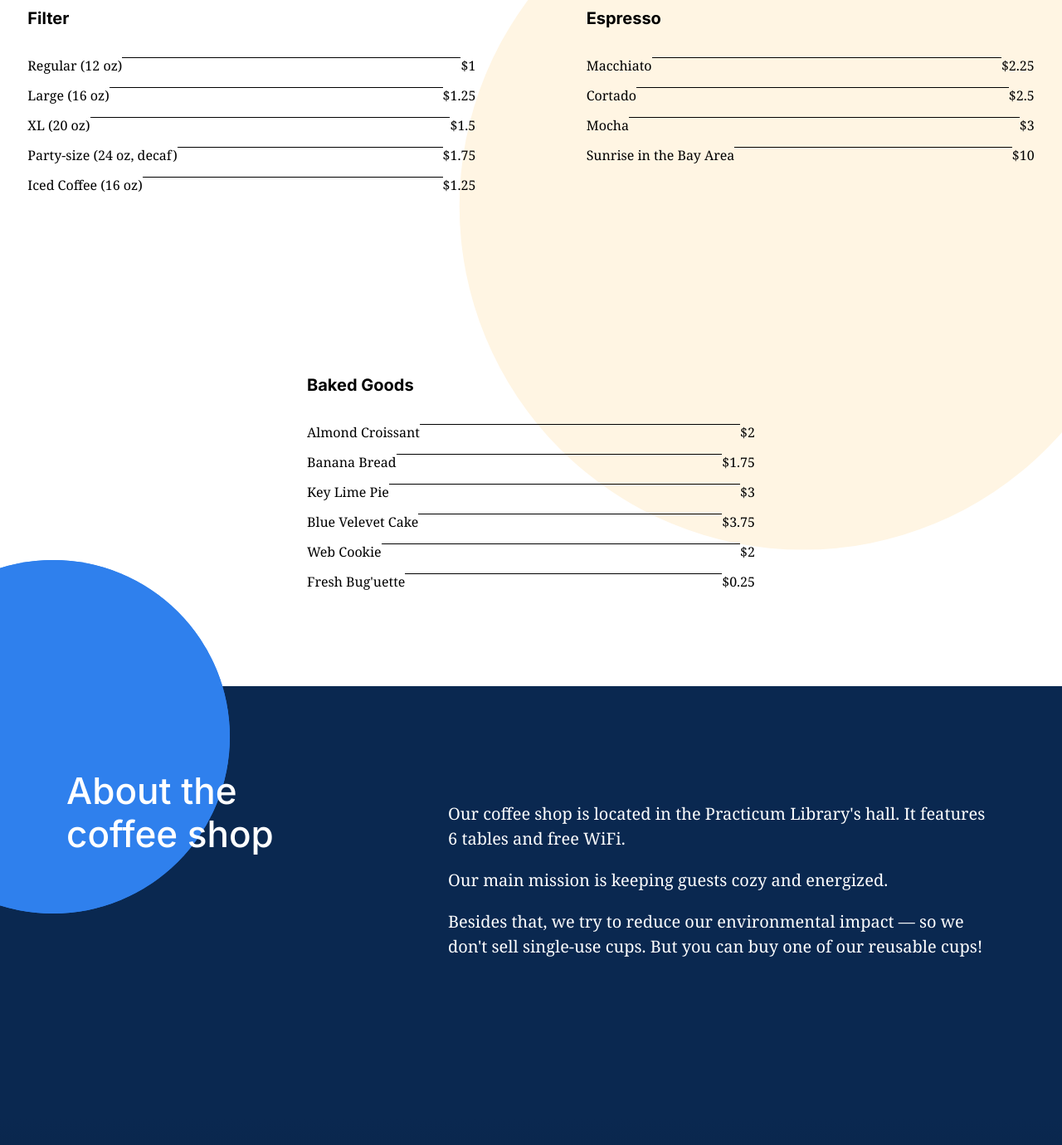
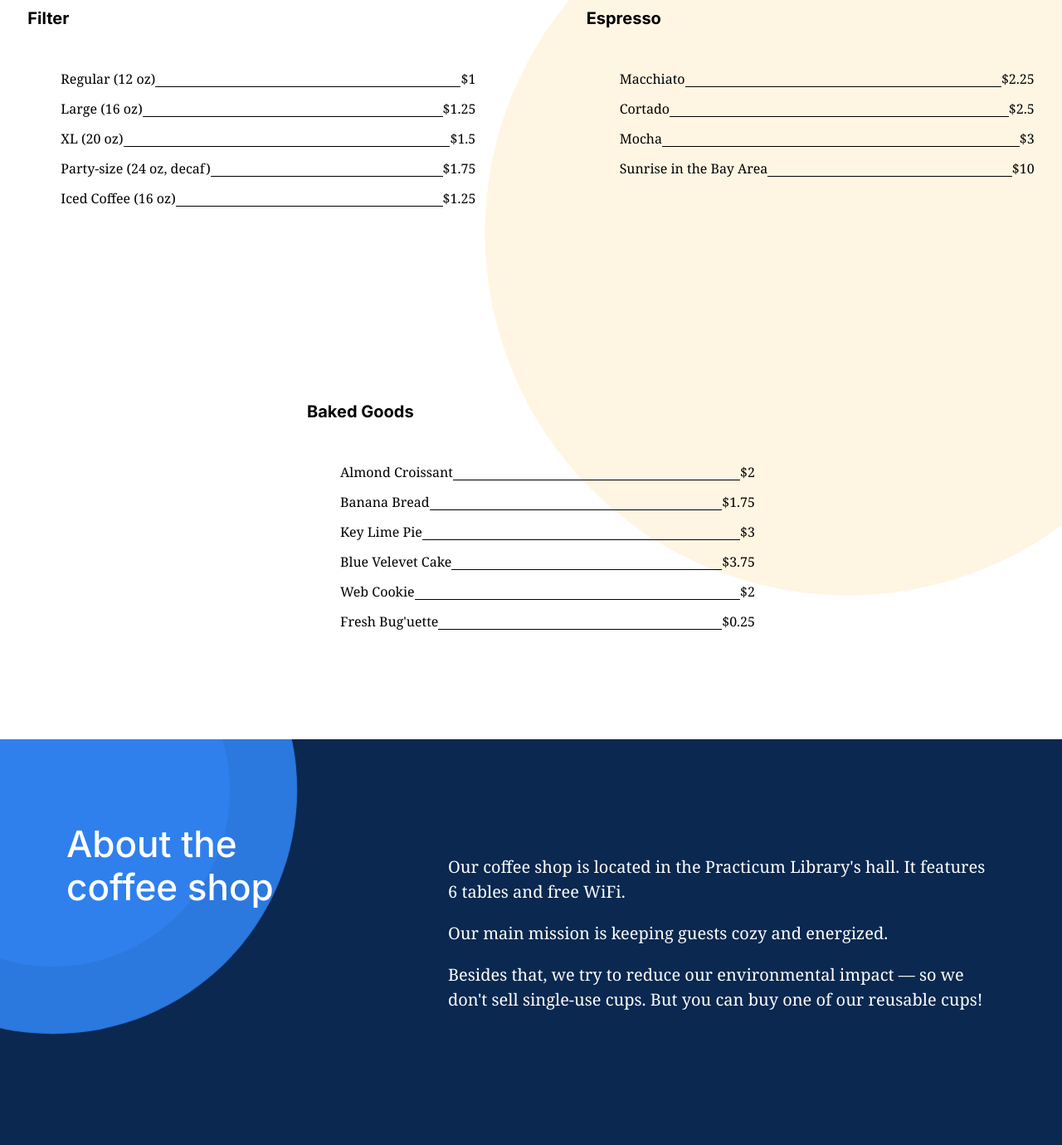
Before and after one commit to trangmtruong/se_project_coffeeshop, a plain HTML site: page index.html in a window 1280 px wide. Shown: the part 3001-4381 px from the top of the page at 83% size. Drawn offline with Linux system fonts and the light colour scheme.

Commit message:
Project 2 Stage 4 First Submission

```diff
--- a/blocks/about.css
+++ b/blocks/about.css
@@ -6,13 +6,12 @@
     opacity: 0.6;
   }
   100% {
-    transform: scale (1.4);
+    transform: scale(1.4);
   }
 }
 
 .about__circle_animation_blurred {
-  animation-name: pulsate;
-  animation-duration: 1.3s ease-in-out 0s infinite;
+  animation: pulsate 1.3s ease-in-out 0s infinite;
 }
 
 .about {
@@ -21,6 +20,7 @@
   display: flex;
   justify-content: space-between;
   position: relative;
+  overflow: hidden;
 }
 
 .about__title {
--- a/blocks/menu.css
+++ b/blocks/menu.css
@@ -2,7 +2,6 @@
   background-color: #fff;
   background-image: url(../images/background_menu.svg);
   background-repeat: no-repeat;
-  position: center;
   background-size: cover;
   padding-top: 100px;
   padding-bottom: 100px;
@@ -29,14 +28,12 @@
   margin: auto;
   padding-top: 24px;
 }
-.cards {
+.menu__cards {
   display: flex;
   justify-content: space-evenly;
-  flex-direction: row;
-  flex-wrap: wrap;
   list-style: none;
   gap: 100px;
-  /*can change above to flex-flow: row wrap;*/
+  flex-flow: row wrap;
 }
 
 .card {
@@ -61,6 +58,7 @@
   font-size: 16px;
   line-height: 20px;
   padding-bottom: 16px;
+  align-items: flex-end;
 }
 .card__list-divider {
   display: block;
--- a/index.html
+++ b/index.html
@@ -182,9 +182,10 @@
               We brew coffee from locally roasted, Fairtrade certified beans and
               use biodegradable cups. All teas from our collection are $2/cup.
             </h3>
-            <div class="cards">
+            <div class="menu__cards">
               <div class="card">
                 <h3 class="card__title">Filter</h3>
+                <ul>
                   <li class="card__list-item">
                     Regular (12 oz) <span class="card__list-divider"></span> $1
                   </li>
@@ -202,9 +203,11 @@
                     Iced Coffee (16 oz)
                     <span class="card__list-divider"></span> $1.25
                   </li>
+                </ul>
               </div>
               <div class="card">
                 <h3 class="card__title">Espresso</h3>
+                <ul>
                   <li class="card__list-item">
                     Macchiato <span class="card__list-divider"></span> $2.25
                   </li>
@@ -218,10 +221,12 @@
                     Sunrise in the Bay Area
                     <span class="card__list-divider"></span> $10
                   </li>
+                </ul>
               </div>
 
               <div class="card">
                 <h3 class="card__title">Baked Goods</h3>
+                <ul>
                   <li class="card__list-item">
                     Almond Croissant
                     <span class="card__list-divider"></span> $2
@@ -240,8 +245,10 @@
                     Web Cookie <span class="card__list-divider"></span> $2
                   </li>
                   <li class="card__list-item">
-                  Fresh Bug'uette <span class="card__list-divider"></span> $0.25
+                    Fresh Bug'uette
+                    <span class="card__list-divider"></span> $0.25
                   </li>
+                </ul>
               </div>
             </div>
           </div>
```
Lines whose indentation alone changed are shown as unchanged.
